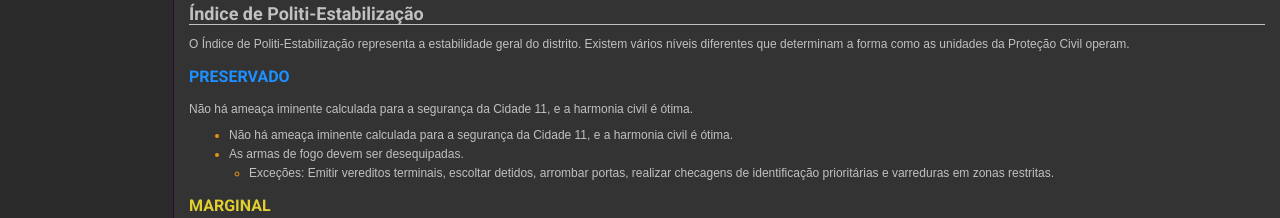
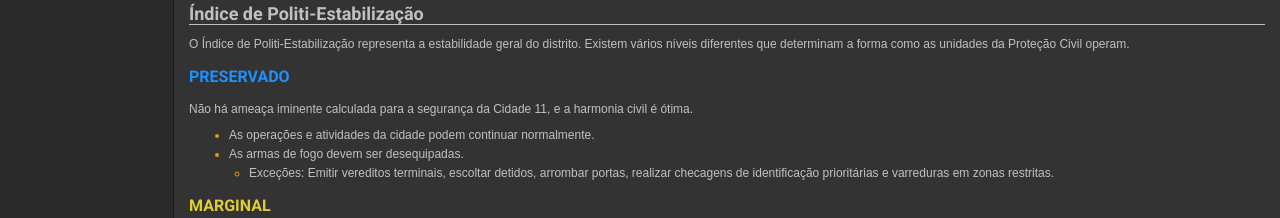
Before and after one commit to inopia2016/inopia2016.github.io, a plain HTML site: page paginas/pc.html in a window 1280 px wide. Shown: the part 2480-2698 px from the top of the page. Drawn offline with Linux system fonts and the light colour scheme.

Commit message:
Update pc.html

```diff
--- a/paginas/pc.html
+++ b/paginas/pc.html
@@ -180,7 +180,7 @@
         <h3 style="color: DodgerBlue;">PRESERVADO</h3>
         <p>Não há ameaça iminente calculada para a segurança da Cidade 11, e a harmonia civil é ótima.</p>
         <ul>
-            <li>Não há ameaça iminente calculada para a segurança da Cidade 11, e a harmonia civil é ótima.</li>
+            <li>As operações e atividades da cidade podem continuar normalmente.</li>
             <li>As armas de fogo devem ser desequipadas.
                 <ul>
                     <li>Exceções: Emitir vereditos terminais, escoltar detidos, arrombar portas, realizar checagens de identificação prioritárias e varreduras em zonas restritas.</li>
```
